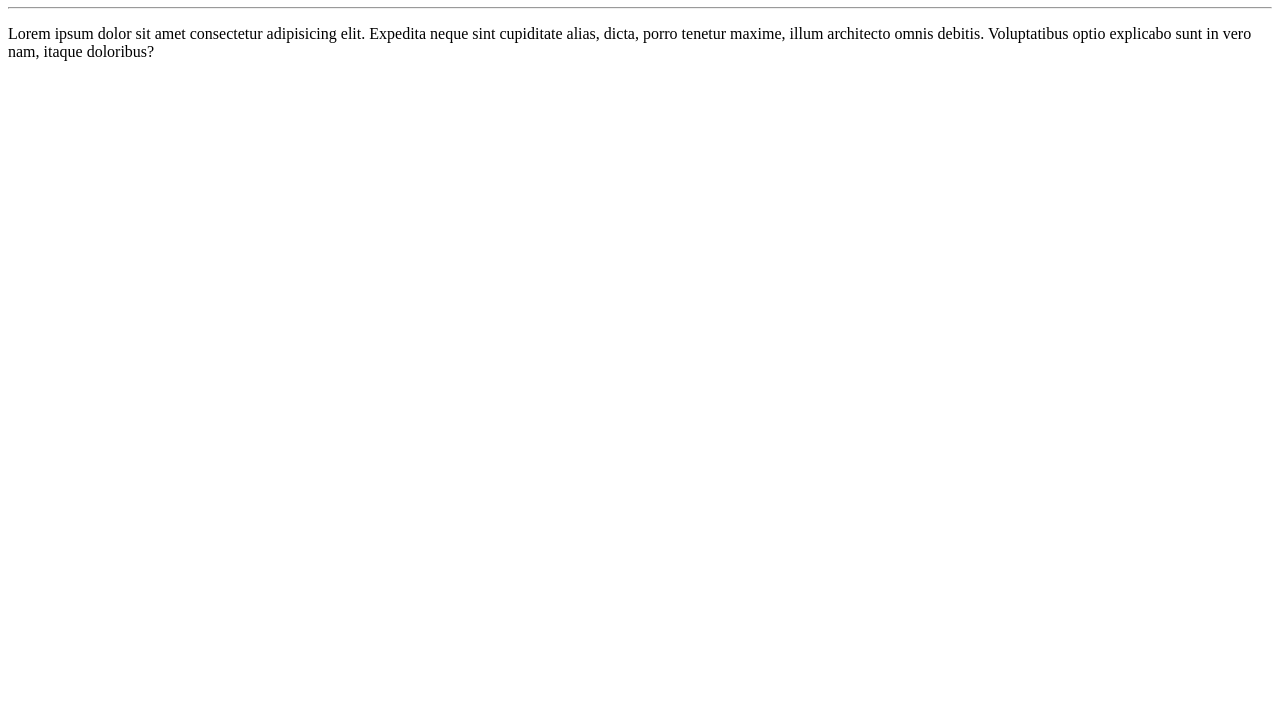
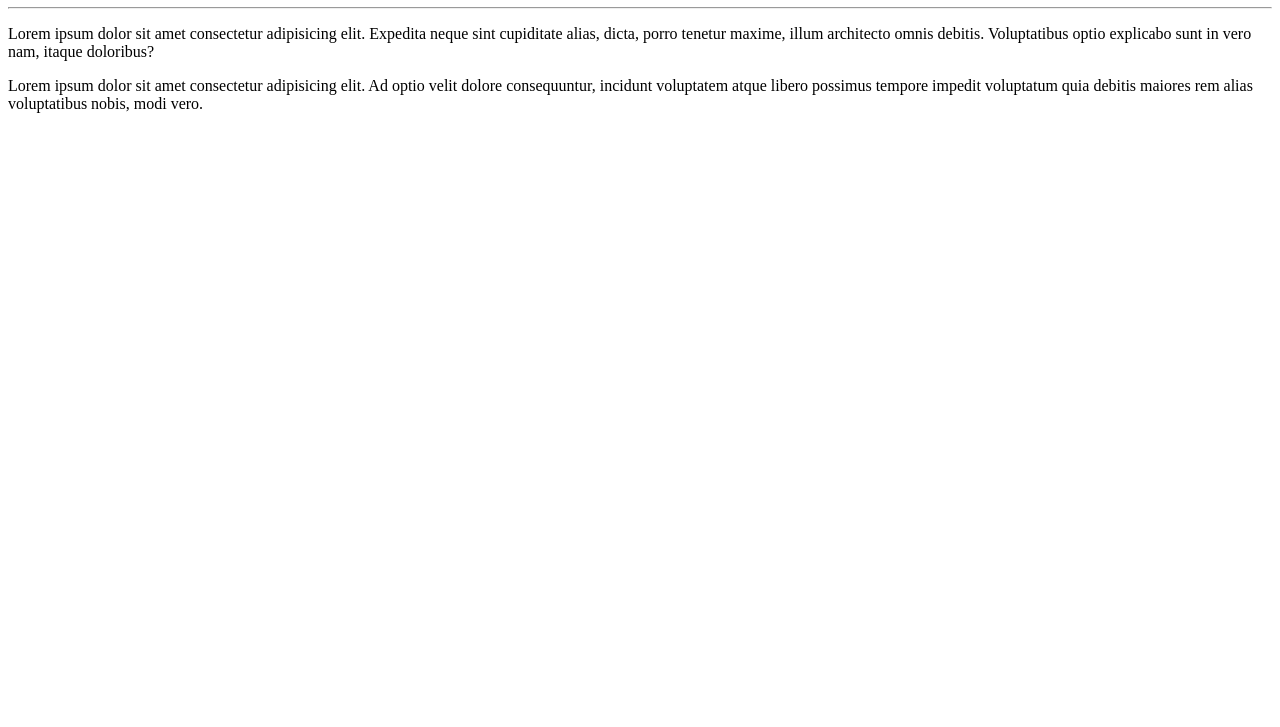
Before and after one commit to wandbarbosa2020/Ola-Mundo, a plain HTML site: page index.html in a window 1280 px wide. Shown: the part 73-800 px from the top of the page. Drawn offline with Linux system fonts and the light colour scheme.

Commit message:
Adicionei um parágrafo

```diff
--- a/index.html
+++ b/index.html
@@ -10,5 +10,7 @@
     <h1>Olá, Mundo!</h1>
     <hr>
     <p>Lorem ipsum dolor sit amet consectetur adipisicing elit. Expedita neque sint cupiditate alias, dicta, porro tenetur maxime, illum architecto omnis debitis. Voluptatibus optio explicabo sunt in vero nam, itaque doloribus?</p>
+
+    <p>Lorem ipsum dolor sit amet consectetur adipisicing elit. Ad optio velit dolore consequuntur, incidunt voluptatem atque libero possimus tempore impedit voluptatum quia debitis maiores rem alias voluptatibus nobis, modi vero.</p>
 </body>
 </html>
```
